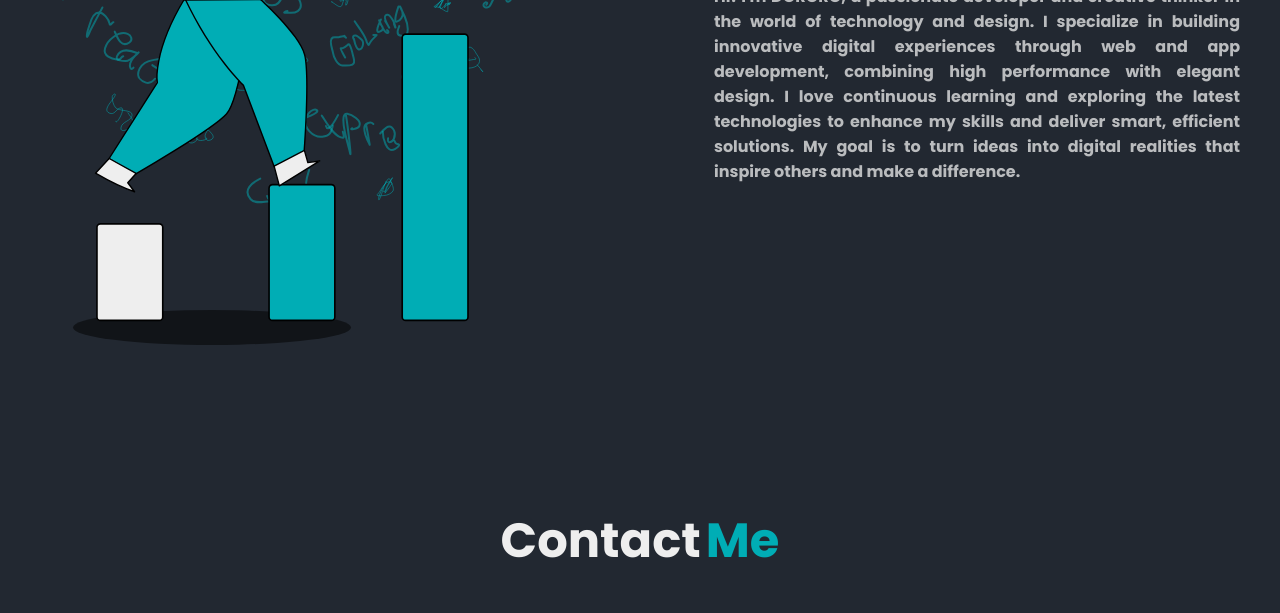
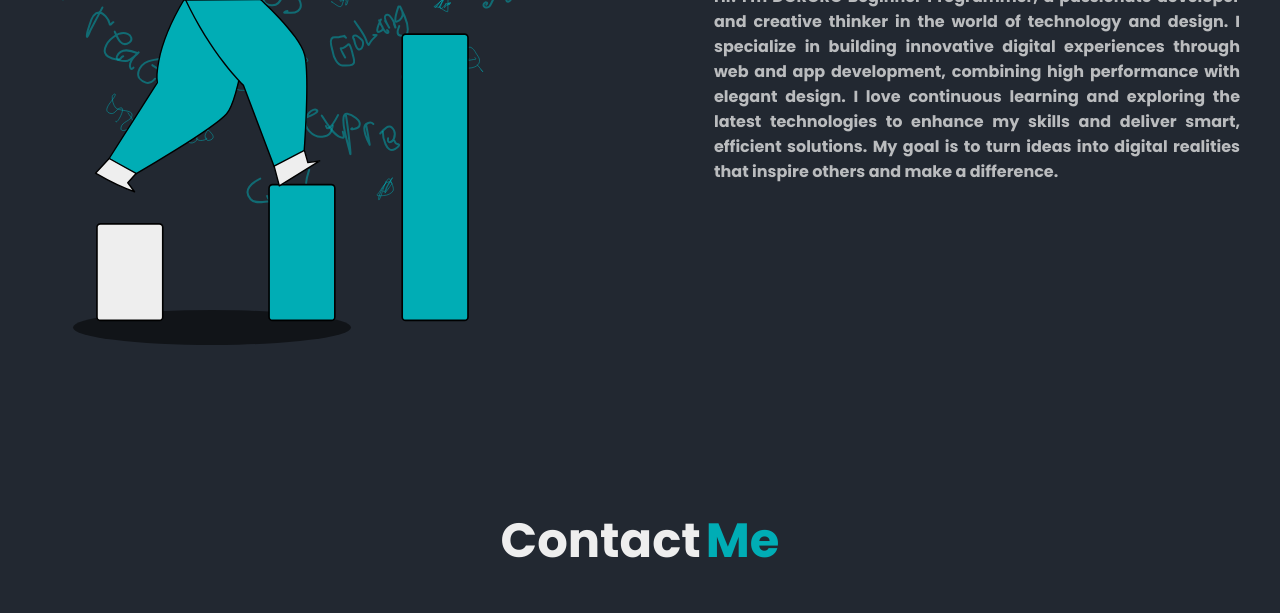
Before and after one commit to DORORO-404/MyDevSite, a plain HTML site: page index.html in a window 1280 px wide. Shown: the part 1276-1889 px from the top of the page. Drawn offline with Linux system fonts and the light colour scheme; files whose address does not match are found by name.

Commit message:
change about me paragraph

```diff
--- a/index.html
+++ b/index.html
@@ -41,7 +41,7 @@
                 <img src="assets/svg//lightbulb-logo.svg" alt="lightbulb" class="light"/>
             </div>
             <p class="paragraph">
-                Hi! I'm DORORO, a passionate developer and creative thinker in the world of technology and design.
+                Hi! I'm DORORO Beginner Programmer, a passionate developer and creative thinker in the world of technology and design.
                 I specialize in building innovative digital experiences through web and app development,
                 combining high performance with elegant design.
                 I love continuous learning and exploring the latest technologies to enhance my skills and deliver smart,
```
